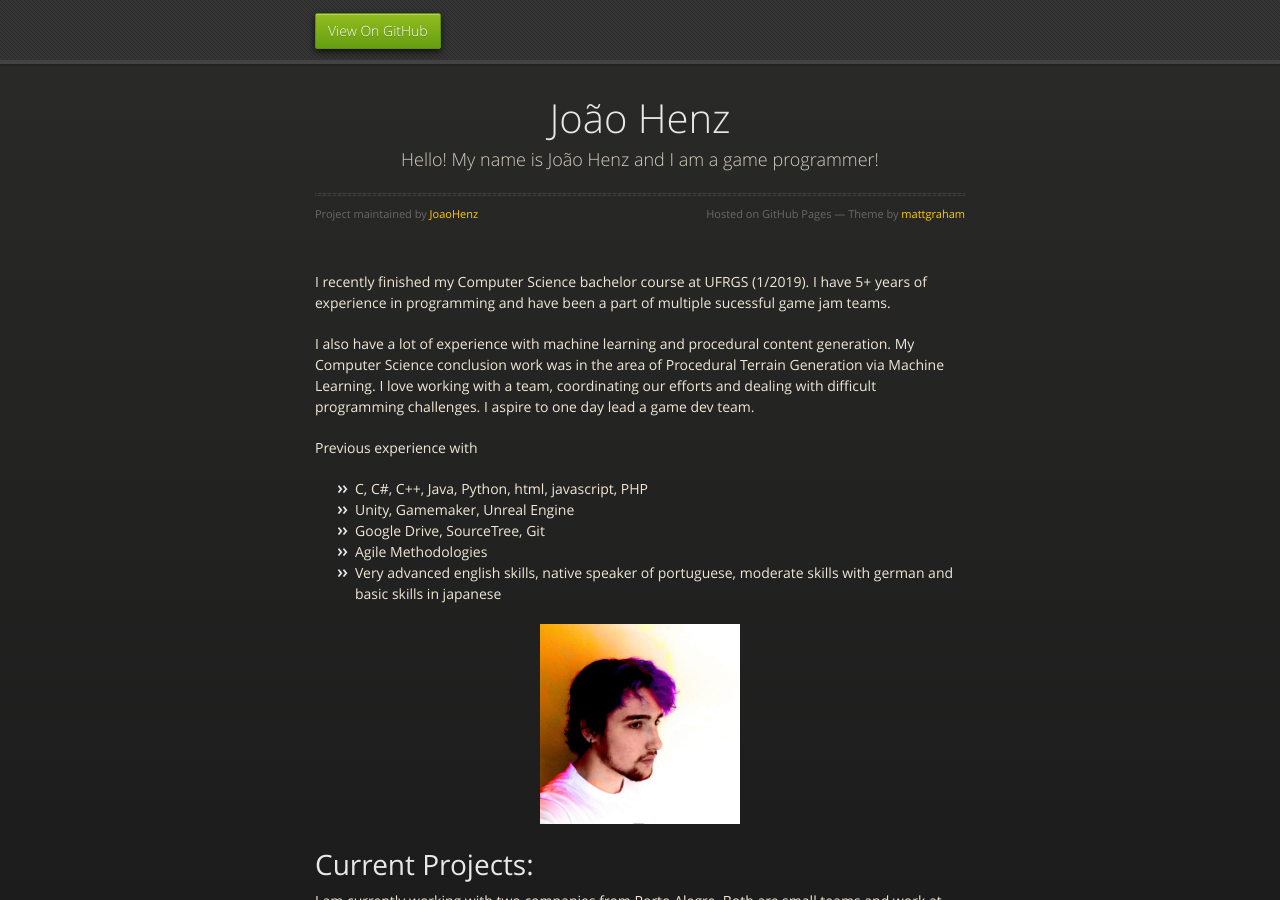
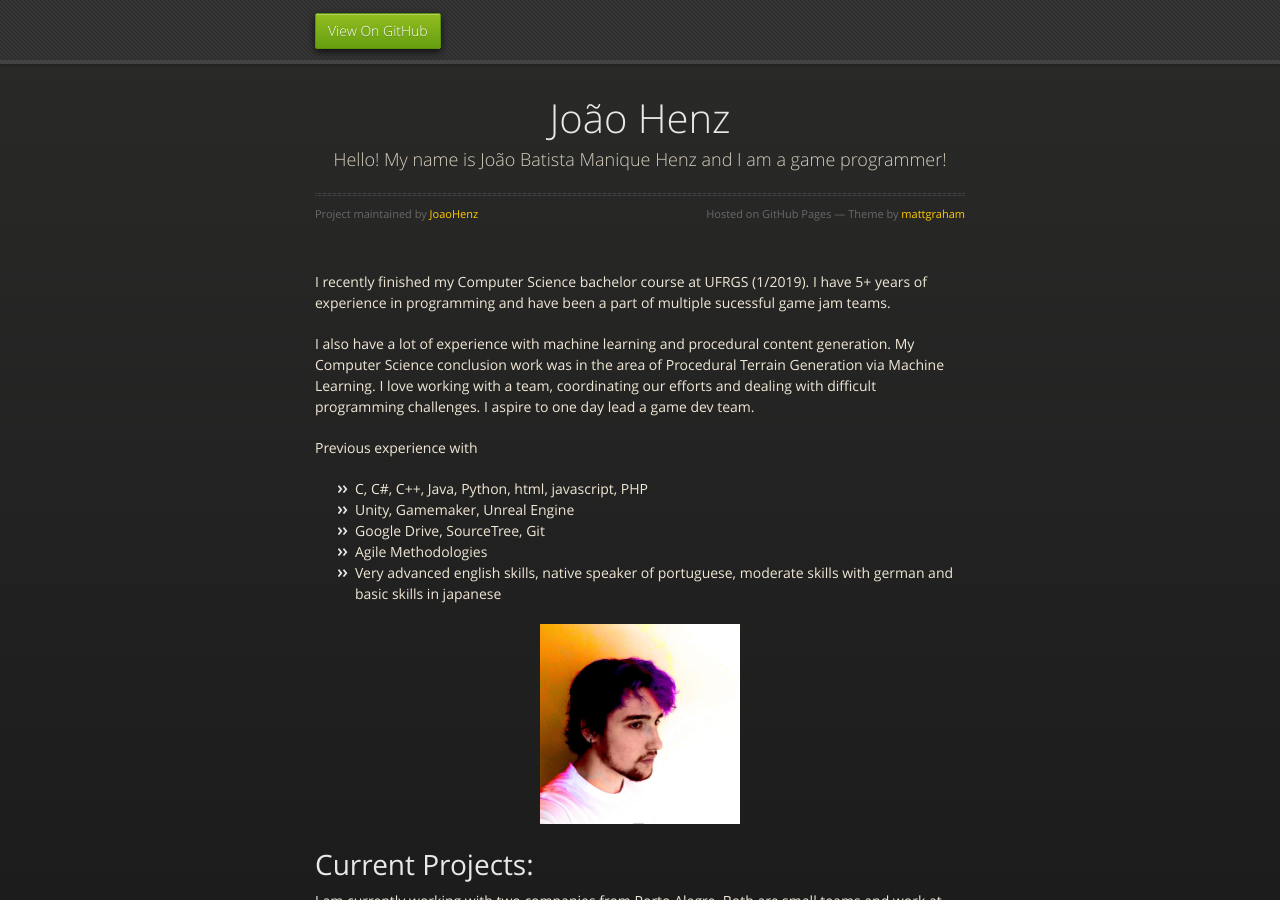
Before and after one commit to JoaoHenz/JoaoHenz.github.io, a Jekyll site: the page built from index.md, in a window 1280 px wide and 900 px high. Built offline with Jekyll 4.4.1, drawn with Linux system fonts in a browser that asks for light colours.

Commit message:
Update _config.yml

```diff
--- a/_config.yml
+++ b/_config.yml
@@ -1,4 +1,4 @@
 title: João Henz
-description: Hello! My name is João Henz and I am a game programmer!
+description: Hello! My name is João Batista Manique Henz and I am a game programmer!
 google_analytics:
 theme: jekyll-theme-midnight
```
